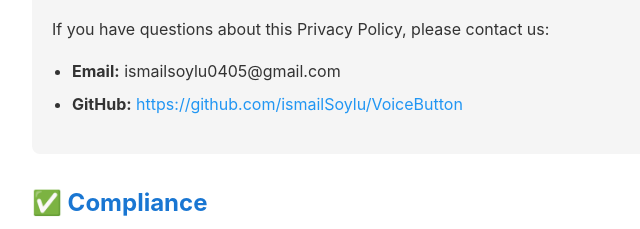
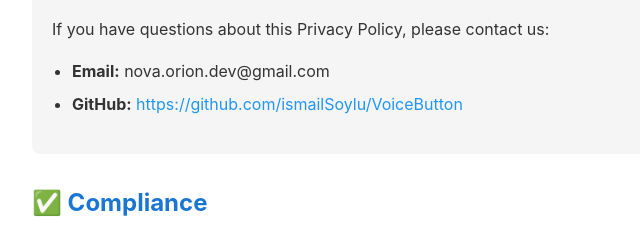
Before and after one commit to NovaOrion7/VoiceButton, a plain HTML site: page privacy-policy.html in a window 1280 px wide. Shown: the part 2580-2809 px from the top of the page, 208-848 px from the left. Drawn offline with Linux system fonts and the light colour scheme.

Commit message:
Update privacy-policy.html

```diff
--- a/privacy-policy.html
+++ b/privacy-policy.html
@@ -148,7 +148,7 @@
         <h2>📧 Contact Us</h2>
         <p>If you have questions about this Privacy Policy, please contact us:</p>
         <ul>
-            <li><strong>Email:</strong> ismailsoylu0405@gmail.com</li>
+            <li><strong>Email:</strong> nova.orion.dev@gmail.com</li>
             <li><strong>GitHub:</strong> <a href="https://github.com/ismailSoylu/VoiceButton" target="_blank">https://github.com/ismailSoylu/VoiceButton</a></li>
         </ul>
     </div>
```
